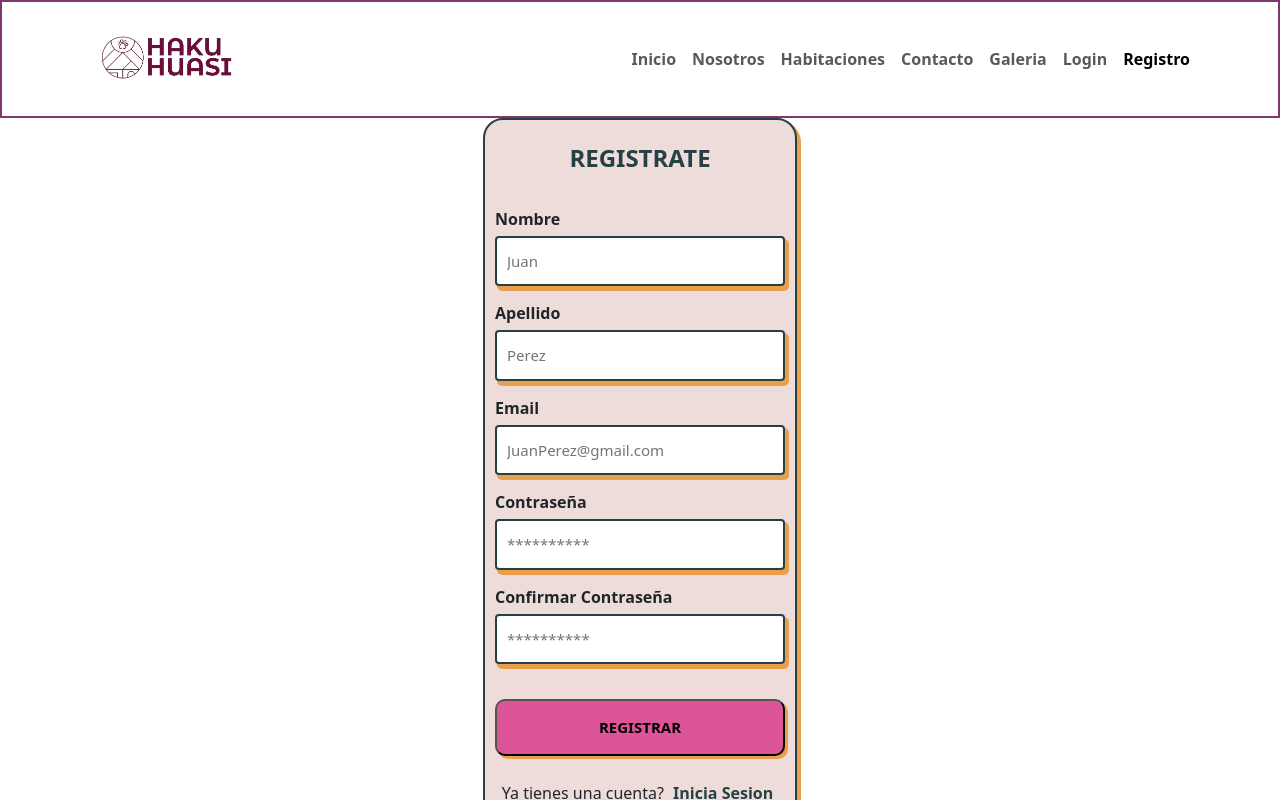
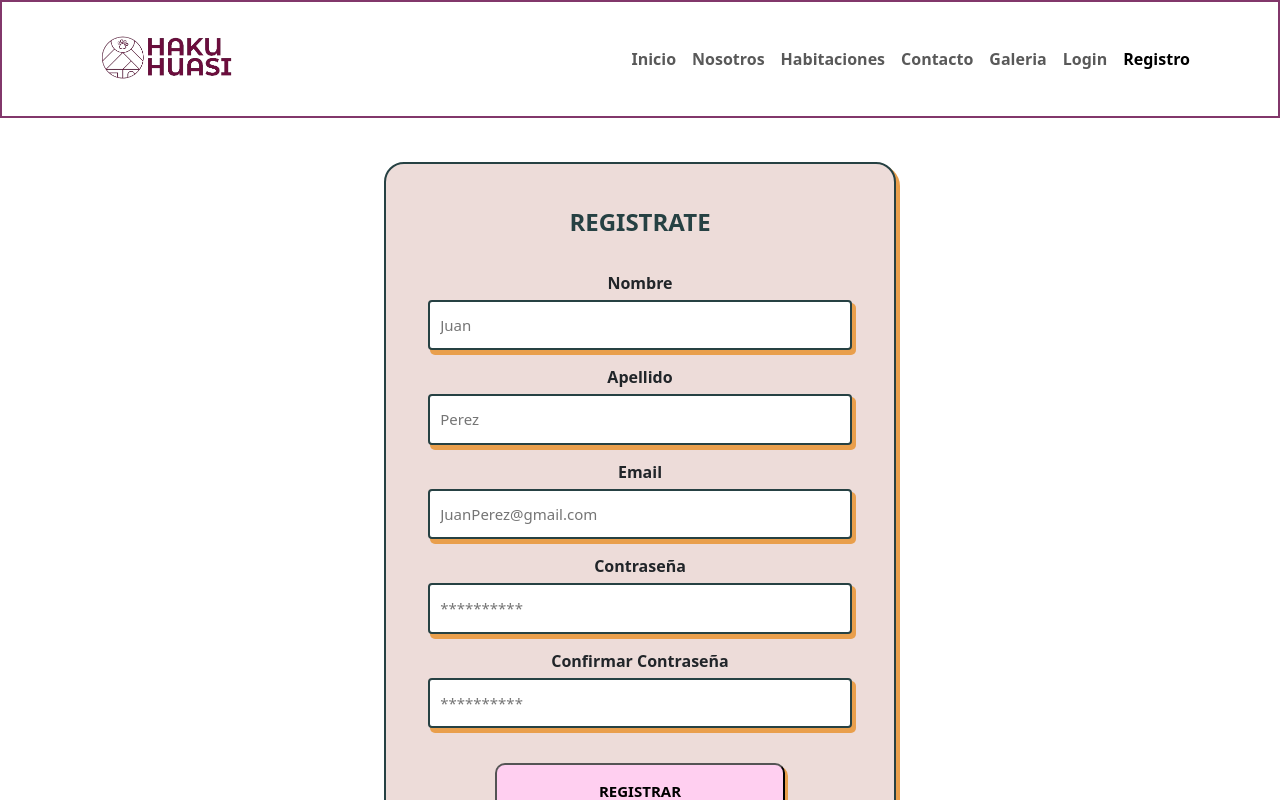
Before and after one commit to Pabmoy25/proyectoHotel-FrontEnd, a React (Vite) app: page /registro in a window 1280 px wide. Shown: the top 800 px of the page. Built offline with nearby package versions, Linux system fonts and the light colour scheme.

Commit message:
agregue media quieries

```diff
--- a/src/App.css
+++ b/src/App.css
@@ -394,6 +394,8 @@ tbody {
 }
 
 
+/*Registro*/
+
 .container-registro {
   display: flex;
   align-items: center;
@@ -409,10 +411,19 @@ tbody {
   flex-direction: column;
   background-color: #EDDCD9;
   height: auto;
-  width: auto;
+  width: 100%;
+  max-width: 40%;
+  margin: 20px auto; /* Margen arriba y abajo de 20px, márgenes automáticos a los lados */
+  padding: 20px;
   border: 2px solid #264143;
   border-radius: 20px;
   box-shadow: 3px 4px 0px 1px #E99F4C;
+}
+
+@media (max-width: 576px) {
+  .form_area-registro {
+    max-width: 95%; /* Cambia el máximo ancho para ocupar toda la pantalla en dispositivos pequeños */
+  }
 }
 
 .title-registro {
@@ -425,20 +436,18 @@ tbody {
 .sub_title-registro {
   font-weight: 600;
   margin: 5px 0;
+  text-align: right;
 }
 
 .form_group-registro {
-  display: flex;
-  flex-direction: column;
-  align-items: baseline;
-  margin: 10px;
+  margin: 10px 0;
 }
 
 .form_style-registro {
   outline: none;
   border: 2px solid #264143;
   box-shadow: 3px 4px 0px 1px #E99F4C;
-  width: 290px;
+  width: 100%;
   padding: 12px 10px;
   border-radius: 4px;
   font-size: 15px;
@@ -452,9 +461,10 @@ tbody {
 .btn-registro {
   padding: 15px;
   margin: 25px 0px;
-  width: 290px;
+  width: 100%;
+  max-width: 290px;
   font-size: 15px;
-  background: #DE5499;
+  background: #ffcff0;
   border-radius: 10px;
   font-weight: 800;
   box-shadow: 3px 3px 0px 0px #E99F4C;
--- a/src/components/pages/Registro.jsx
+++ b/src/components/pages/Registro.jsx
@@ -3,7 +3,9 @@ import Fondo from "../../assets/Registr.png";
 
 const Registro = () => {
   return (
-    <div class="container-registro">
+
+
+    <div class="container-registro my-4">
     <div class="form_area-registro">
         <p class="title-registro">REGISTRATE</p>
         <form action="">
```
